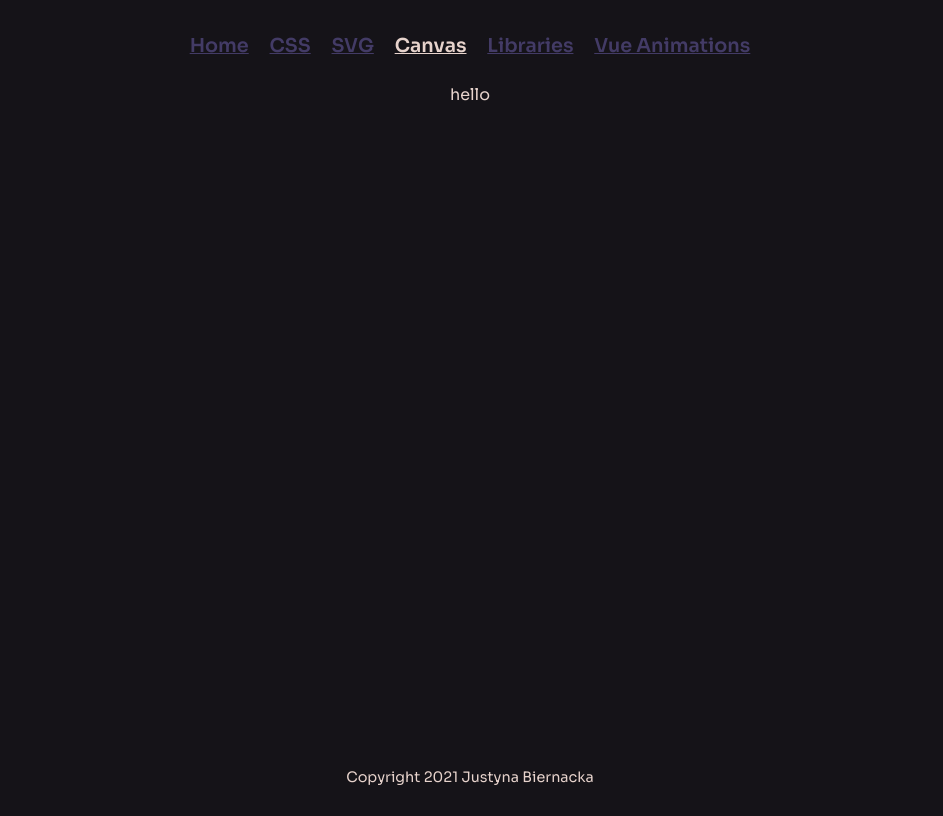
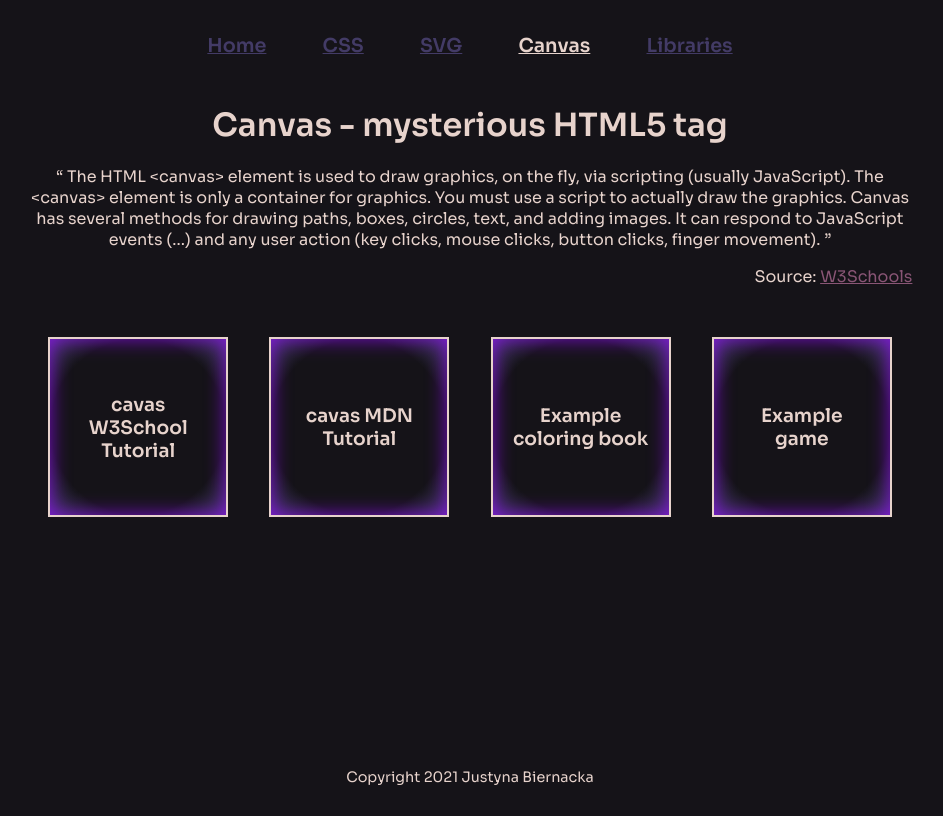
Before and after one commit to freefrogs/DiveIntoAnimations, a Vue app: page /canvas in a window 1280 px wide. Shown: the whole page, without its empty margins (170-1113 px from the left). Built offline with nearby package versions, Linux system fonts and the light colour scheme.

Commit message:
Add Canvas component

```diff
--- a/src/App.vue
+++ b/src/App.vue
@@ -6,7 +6,7 @@
     <router-link to="/svg">SVG</router-link>
     <router-link to="/canvas">Canvas</router-link>
     <router-link to="/libraries">Libraries</router-link>
-    <router-link to="/vue-animations">Vue Animations</router-link>
+    <!-- <router-link to="/vue-animations">Vue Animations</router-link> -->
   </div>
   <router-view v-slot="{ Component }">
     <transition name="route" mode="out-in">
@@ -28,7 +28,7 @@ export default {
 @import url('https://fonts.googleapis.com/css?family=Sora:400,600&display=swap');
 
 :root {
-  --primary_dark: #151318; //
+  --primary_dark: #151318;
   --dark: #433b66;
   --primary_light: #E7D3CC;
   --details: #895575;
--- a/src/components/Agenda.vue
+++ b/src/components/Agenda.vue
@@ -7,7 +7,7 @@
       <li class="agenda__item agenda__item--3">SVG - is it really that hard?</li>
       <li class="agenda__item agenda__item--4">Canvas - mysterious HTML5 tag</li>
       <li class="agenda__item agenda__item--5">Try with the library</li>
-      <li class="agenda__item agenda__item--6">How to animate with Vue</li>
+      <!-- <li class="agenda__item agenda__item--6">How to animate with Vue</li> -->
     </ul>
   </div>
 </template>
--- a/src/views/Canvas.vue
+++ b/src/views/Canvas.vue
@@ -1,15 +1,122 @@
 <template>
-  <div>
-    hello
+  <div class="canvas section">
+    <h1>Canvas - mysterious HTML5 tag</h1>
+    <q>
+      The HTML &lt;canvas&gt; element is used to draw graphics, on the fly, via scripting (usually JavaScript).
+      The &lt;canvas&gt; element is only a container for graphics. You must use a script to actually draw the graphics.
+      Canvas has several methods for drawing paths, boxes, circles, text, and adding images.
+      It can respond to JavaScript events (...) and any user action (key clicks, mouse clicks, button clicks, finger movement).
+    </q>
+    <p class="author">Source: <a href="https://www.w3schools.com/default.asp" target="_blank">W3Schools</a></p>
+    <div class="boxesContainer">
+      <div
+        v-for="(card, index) in cards"
+        :key="index"
+        class="square__container"
+      >
+        <div
+          class="square__card"
+          @click="flippedCard"
+        >
+          <figure class="square front">
+            <div class="square__content">
+              <h3>{{card.title}}</h3>
+            </div>
+          </figure>
+          <figure class="square back">
+            <div class="square__content">
+              <a :href="card.link" target="_blank">try me</a>
+            </div>
+          </figure>
+        </div>
+      </div>
+    </div>
   </div>
 </template>
 
 <script>
 export default {
-
+  name: 'Canvas',
+  data() {
+    return {
+      cards: [
+        {
+          title: 'cavas W3School Tutorial',
+          link: 'https://www.w3schools.com/graphics/canvas_intro.asp'
+        },
+        {
+          title: 'cavas MDN Tutorial',
+          link: 'https://developer.mozilla.org/en-US/docs/Web/API/Canvas_API/Tutorial'
+        },
+        {
+          title: 'Example coloring book',
+          link: 'https://freefrogs.github.io/EX_Canvas/'
+        },
+        {
+          title: 'Example game',
+          link: 'https://arlbiern.github.io/Trusiaczek-rush-game/'
+        }
+      ]
+    }
+  },
+  methods: {
+    flippedCard(e) {
+      e.currentTarget.classList.toggle('flipped')
+    }
+  }
 }
 </script>
 
 <style lang="scss">
-
+.canvas {
+  .author {
+    text-align: right;
+  }
+  .square {
+    margin: 0;
+    position: absolute;
+    width: 100%;
+    height: 100%;
+    background: var(--primary_dark);
+    border: 2px solid var(--primary_light);
+    backface-visibility: hidden;
+    box-shadow: 0 0 5px var(--primary_light);
+    transition: .5s;
+    display: flex;
+    justify-content: center;
+    align-items: center;
+    background: radial-gradient(var(--primary_dark) 70%, var(--dark));
+    box-shadow: inset 0 0 20px var(--details2);
+    &.back{
+      transform: rotateY( 180deg );
+      z-index: 2;
+    }
+    &__container {
+      position: relative;
+      perspective: 1000;
+      margin: 10px;
+      width: 180px;
+      height: 180px;
+    }
+    &__card {
+      position: absolute;
+      width: 180px;
+      height: 180px;
+      transform-style: preserve-3d;
+      transition: .3s;
+      &.flipped {
+        transform: rotateY(180deg);
+        .square.front {
+          z-index:2
+        }
+        .square.back{
+          z-index:3
+        }
+      }
+    }
+    &__content {
+      padding: 20px;
+    }
+  }
+}
 </style>
--- a/src/views/Home.vue
+++ b/src/views/Home.vue
@@ -1,8 +1,5 @@
 <template>
-  <div
-    class="home"
-    @click="showAgenda = !showAgenda"
-  >
+  <div class="home">
     <h1>Dive Into Animation</h1>
     <p>
       This application was created to show that animations can be obtained not only by using libraries.<br>
@@ -10,6 +7,11 @@
       Interesting effects can be also obtained by using mechanisms built into the browser.<br>
       Of course, we are talking about browsers other than IE ;-).
     </p>
+    <button
+      v-if="!showAgenda"
+      class="button attention"
+      @click="showAgenda = !showAgenda"
+    >click me</button>
     <Agenda v-if="showAgenda" />
   </div>
 </template>
```
